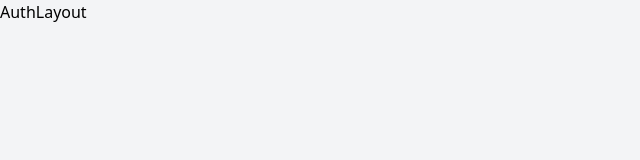
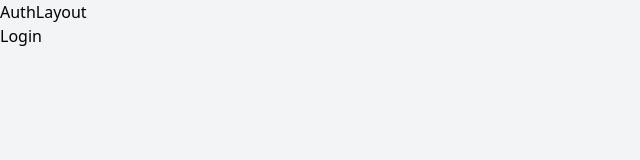
Before and after one commit to cilfonegabriel/tasks-mern, a React (Vite) app in the folder frontend/: page / in a window 1280 px wide. Shown: the top 160 px of the page, without its empty margins (0-640 px from the left). Built offline with nearby package versions, Linux system fonts and the light colour scheme.

Commit message:
Create Login page

```diff
--- a/frontend/src/App.jsx
+++ b/frontend/src/App.jsx
@@ -1,5 +1,6 @@
 import { BrowserRouter, Routes, Route } from "react-router-dom";
 import AuthLayout from "./layouts/AuthLayout";
+import Login from "./pages/Login";
 
 function App() {
 
@@ -7,7 +8,7 @@
     <BrowserRouter>
       <Routes>
         <Route path="/" element={<AuthLayout />}>
-
+          <Route index element={<Login />} />
         </Route>
       </Routes>
     </BrowserRouter>
--- a/frontend/src/layouts/AuthLayout.jsx
+++ b/frontend/src/layouts/AuthLayout.jsx
@@ -1,9 +1,14 @@
-
+import { Outlet } from "react-router-dom"
 const AuthLayout = () => {
   return (
-    <div>
-      AuthLayout
-    </div>
+    <>
+        <div>
+            AuthLayout
+        </div>
+
+        <Outlet />
+    </>
+
   )
 }
 
--- /dev/null
+++ b/frontend/src/pages/Login.jsx
@@ -0,0 +1,10 @@
+
+const Login = () => {
+  return (
+    <div>
+      Login
+    </div>
+  )
+}
+
+export default Login
```
